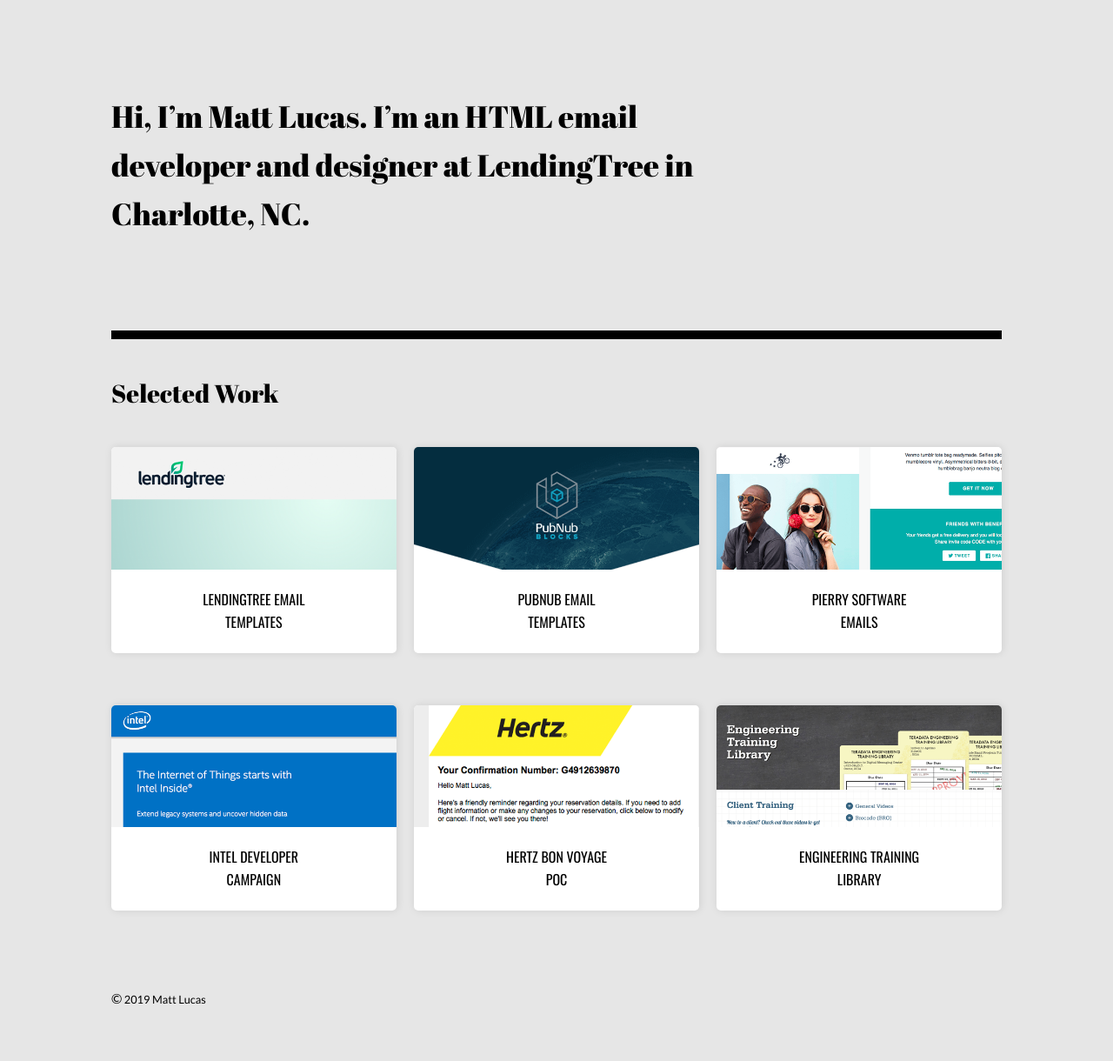
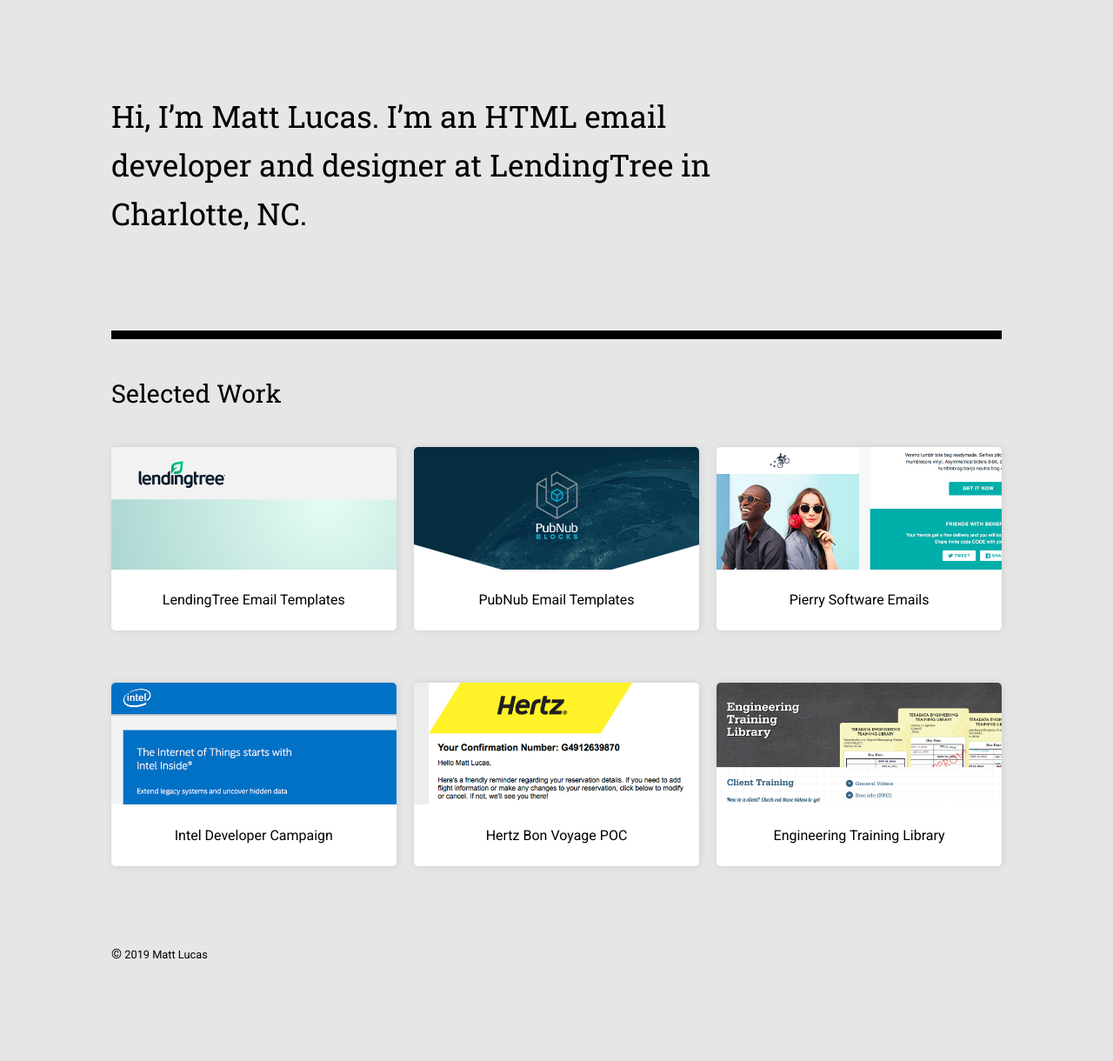
Before and after one commit to mattdavidlucas/mattdavidlucas.github.io, a Jekyll site: the page built from index.html, in a window 1280 px wide. Shown: the whole page at 87% size. Built offline with Jekyll 4.4.1, drawn with Linux system fonts in a browser that asks for light colours; nearby versions of some CDN libraries; after the commit the page ends 1169 px from its top, so only the background shows below that.

Commit message:
Update fonts to use Roboto.

```diff
--- a/_includes/head.html
+++ b/_includes/head.html
@@ -9,7 +9,7 @@
 
   <link rel="shortcut icon" type="image/png" href="/favicon.png">
 
-	<link rel='stylesheet' href='http://fonts.googleapis.com/css?family=Abril+Fatface|Lato:400,700|Oswald' type='text/css'>
+  <link rel="stylesheet" href="https://fonts.googleapis.com/css?family=Roboto+Slab:400,700|Roboto:400,700&display=swap">
   <link rel="stylesheet" href="{{ "/css/main.css" | prepend: site.baseurl }}">
 
   <link rel="canonical" href="{{ page.url | replace:'index.html','' | prepend: site.baseurl | prepend: site.url }}">
--- a/_sass/_mixins.scss
+++ b/_sass/_mixins.scss
@@ -21,15 +21,15 @@
 $medium-headline: 1.8em;
 $table-headline: 2.2em;
 $desktop-headline: 2.8em;
-$headlineFont: 'Abril Fatface', Helvetica, Arial, sans-serif;
-$bodyFont: 'Lato', Helvetica, Arial, sans-serif;
+$headlineFont: 'Roboto Slab', Helvetica, Arial, sans-serif;
+$bodyFont: 'Roboto', Helvetica, Arial, sans-serif;
 
 %cta {
 	background: #000;
 	border-top: 10px solid $hoverColor;
 	color: #FFF;
 	display: block;
-	font-family: 'Abril Fatface', Helvetica, Arial, sans-serif;
+	font-family: 'Roboto Slab', Helvetica, Arial, sans-serif;
 	font-size: 1.1em;
 	margin-bottom: 2px;
 	padding: 15px;
--- a/_sass/_typography.scss
+++ b/_sass/_typography.scss
@@ -1,10 +1,10 @@
 body {
 	color: #000;
-	font-family: 'Lato', Helvetica, Arial, sans-serif;
+	font-family: 'Roboto', Helvetica, Arial, sans-serif;
 }
 
 h1, h2, h3, h4 {
-	font-family: 'Abril Fatface', Helvetica, Arial, sans-serif;
+	font-family: 'Roboto Slab', Helvetica, Arial, sans-serif;
 }
 
 p {
@@ -38,12 +38,11 @@
 
 .portfolio_card {
 	h4 {
-		font-family: 'Oswald', Helvetica, sans-serif;
+		font-family: 'Roboto', Helvetica, sans-serif;
 		font-size: 1em;
 		line-height: 1.6em;
 		margin: 1.4em 0;
 		text-align: center;
-		text-transform: uppercase;
 
 		a {
 			text-decoration: none;
```
Also changed, not shown: _data/portfolio_cards.json (+6 -6 lines).
